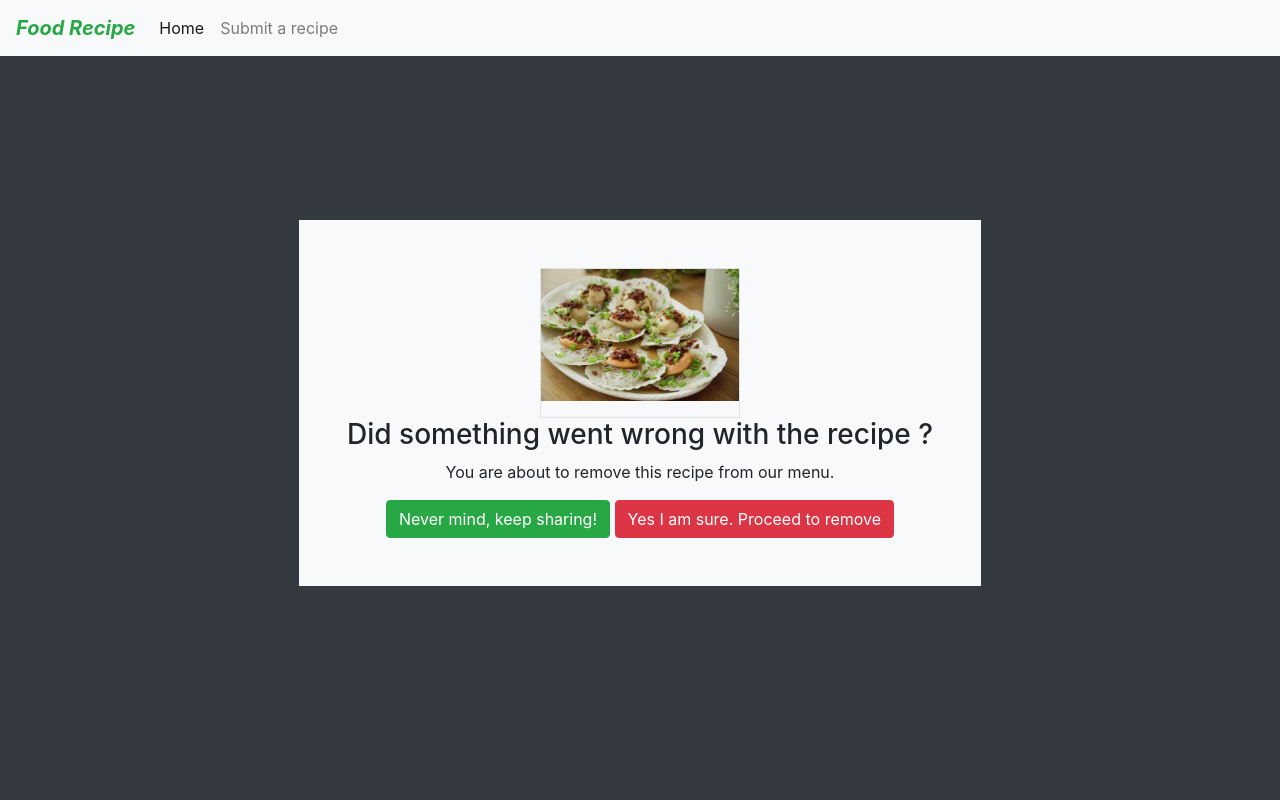
After one commit to projectchen88/thirdproject, a Flask app: template templates/remove_recipe.html in a window 1280 px wide. The commit adds this page. Run offline with Flask 2, Linux system fonts and the light colour scheme; the template is opened without the code that fills it, so the values that code supplies are empty; some libraries are stand-ins or nearby versions.

Commit message:
complete remove-recipe link to confirm if user wants to remove the recipe

```diff
--- a/app.py
+++ b/app.py
@@ -387,6 +387,9 @@ def update_recipe(task_id):
         message2 ='Soup taste better when brewed longer'
         )
 
+@app.route('/recipe/remove_recipe')
+def remove_recipe():
+    return render_template('remove_recipe.html')
 
 if __name__ == '__main__':
     app.secret_key = 'super secret key'
--- a/static/css/style.css
+++ b/static/css/style.css
@@ -1,8 +1,12 @@
 body {
     background-color: white;
 }
-.full-vh {
+.vh-100 {
     height : 100vh;
+}
+.callout{
+    height: 50%;
+    width : 60%;
 }
 #preview {
     padding-top: 8%;
@@ -26,3 +30,12 @@ body {
 .list-remove-style {
     list-style-type : none;
 }
+
+#remove_recipe-box {
+    padding-top: 8%;
+    display: flex;
+    justify-content:center;
+    align-items:center;
+    flex-direction:column;
+    height: 100vh;
+}
--- /dev/null
+++ b/templates/remove_recipe.html
@@ -0,0 +1,27 @@
+{% extends 'base.html' %} {% block page_title %}No. 1 Food Recipe | Enjoy the best food in life !{% endblock %} {% block content %}
+
+
+<!--<section class=' p-5 vh-100 d-flex bg-dark justify-content-center align-center text-center'>-->
+<!--    <div class='call-out bg-light p-5 justify-content-center align-center'>-->
+
+<!--     </div>-->
+<!--</section>-->
+
+<!--<section class='bg-dark container-fluid vh-100 d-flex justify-content-center align-center'>-->
+<!--    <div class='callout bg-light'>-->
+    <!--    <h3>Did something went wrong with the recipe ? </h3>-->
+    <!--</div>-->
+<div id='remove_recipe-box' class='bg-dark'>
+    <div class='p-5 bg-light text-center'>
+        <div class='preview-box my-0 mx-auto border'>
+            <img src="/static/images/steam_scallop.jpg"/>
+        </div>
+        <h3>Did something went wrong with the recipe ? </h3>
+        <p>You are about to remove this recipe from our menu.{{ message1 }}</p>
+        <a class='btn btn-success m-md-0 m-2' href=''>Never mind, keep sharing!</a>
+        <a class='btn btn-danger m-md-0 m-2' href=''>Yes I am sure. Proceed to remove</a>
+    </div>
+    <div class='p-5'></div>
+</div>
+<!--</section>-->
+{% endblock %}
```
Also changed, not shown: templates/recipe.html (+4 -5 lines).
